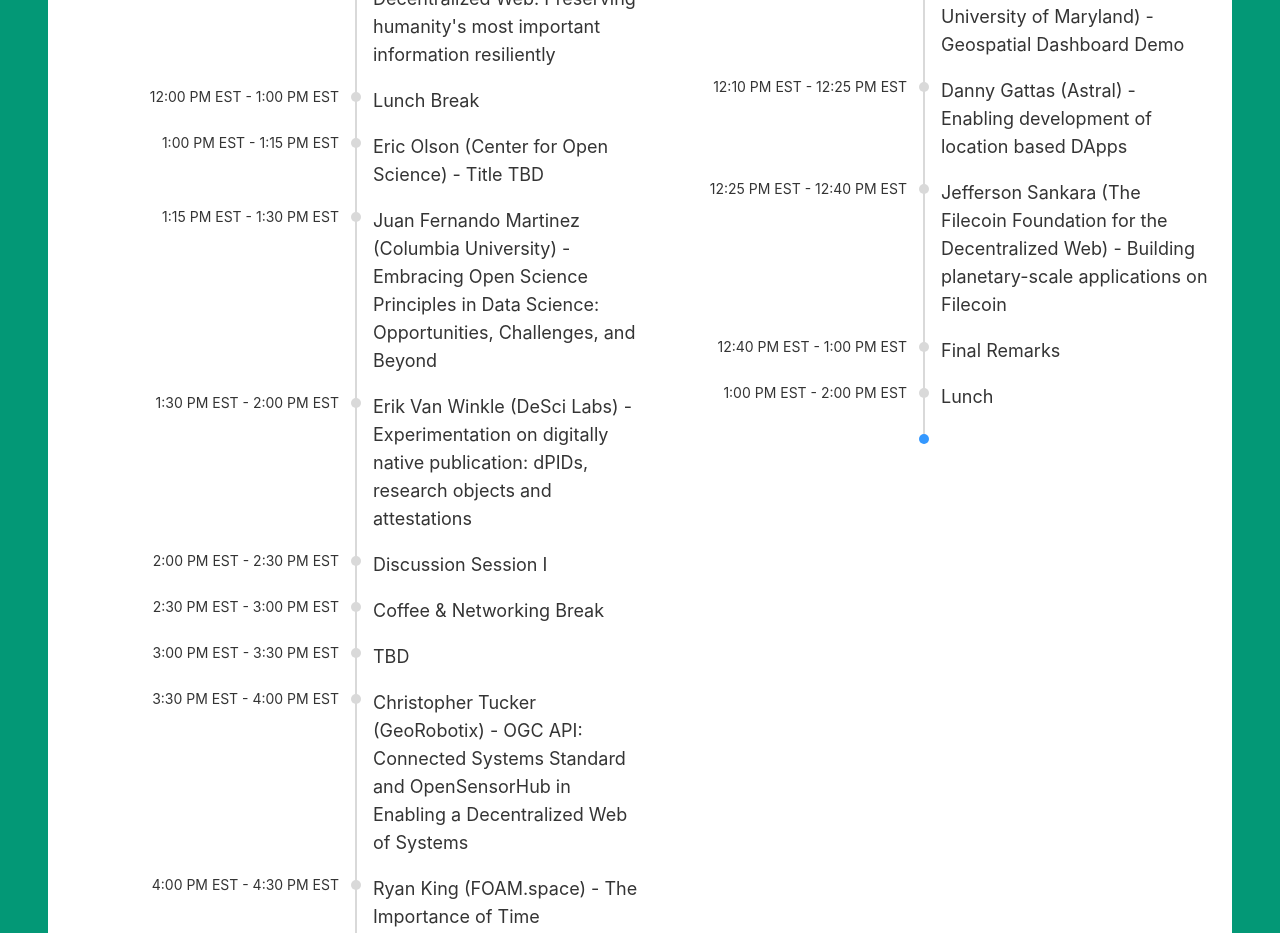
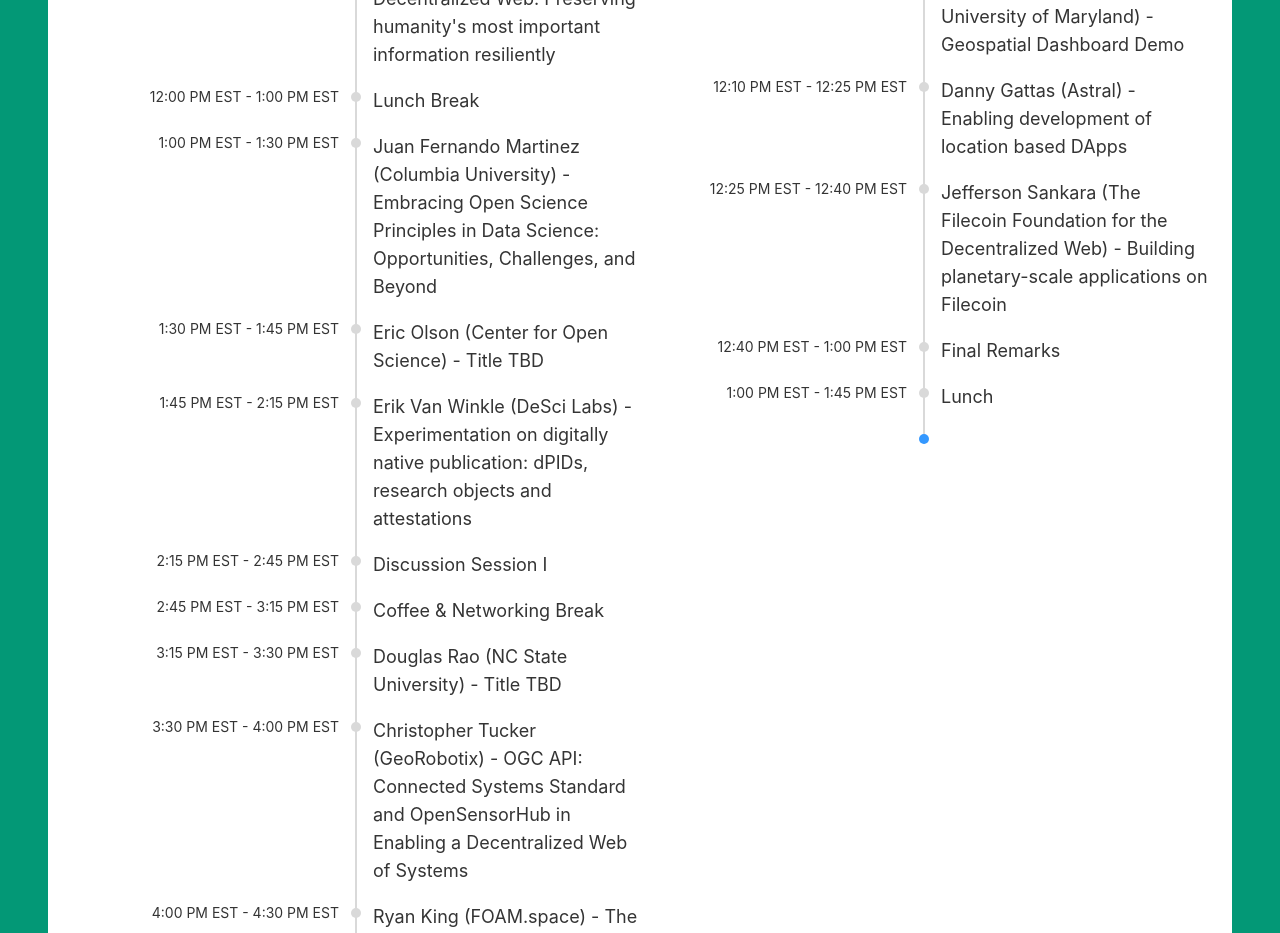
Before and after one commit to easierdata/easier-workshop-site, a React (Create React App) app: page / in a window 1280 px wide. Shown: the part 4240-5173 px from the top of the page. Built offline with nearby package versions, Linux system fonts and the light colour scheme.

Commit message:
Schedule update

```diff
--- a/src/pages/itinerary/itinerary.tsx
+++ b/src/pages/itinerary/itinerary.tsx
@@ -38,23 +38,23 @@ export default function Itinerary(): JSX.Element {
                             <Timeline.Item time="12:00 PM EST - 1:00 PM EST">
                                 <p className="text-lg">Lunch Break</p>
                             </Timeline.Item>
-                            <Timeline.Item time="1:00 PM EST - 1:15 PM EST">
+                            <Timeline.Item time="1:00 PM EST - 1:30 PM EST">
+                                <p className="text-lg">Juan Fernando Martinez (Columbia University) - Embracing Open Science Principles in Data Science: Opportunities, Challenges, and Beyond</p>
+                            </Timeline.Item>
+                            <Timeline.Item time="1:30 PM EST - 1:45 PM EST">
                                 <p className="text-lg">Eric Olson (Center for Open Science) - Title TBD</p>
                             </Timeline.Item>
-                            <Timeline.Item time="1:15 PM EST - 1:30 PM EST">
-                                <p className="text-lg">Juan Fernando Martinez (Columbia University) - Embracing Open Science Principles in Data Science: Opportunities, Challenges, and Beyond</p>
-                            </Timeline.Item>
-                            <Timeline.Item time="1:30 PM EST - 2:00 PM EST">
+                            <Timeline.Item time="1:45 PM EST - 2:15 PM EST">
                                 <p className="text-lg">Erik Van Winkle (DeSci Labs) - Experimentation on digitally native publication: dPIDs, research objects and attestations</p>
                             </Timeline.Item>
-                            <Timeline.Item time="2:00 PM EST - 2:30 PM EST">
+                            <Timeline.Item time="2:15 PM EST - 2:45 PM EST">
                                 <p className="text-lg">Discussion Session I</p>
                             </Timeline.Item>
-                            <Timeline.Item time="2:30 PM EST - 3:00 PM EST">
+                            <Timeline.Item time="2:45 PM EST - 3:15 PM EST">
                                 <p className="text-lg">Coffee & Networking Break</p>
                             </Timeline.Item>
-                            <Timeline.Item time="3:00 PM EST - 3:30 PM EST">
-                                <p className="text-lg">TBD</p>
+                            <Timeline.Item time="3:15 PM EST - 3:30 PM EST">
+                                <p className="text-lg">Douglas Rao (NC State University) - Title TBD</p>
                             </Timeline.Item>
                             <Timeline.Item time="3:30 PM EST - 4:00 PM EST">
                                 <p className="text-lg">Christopher Tucker (GeoRobotix) - OGC API: Connected Systems Standard and OpenSensorHub in Enabling a Decentralized Web of Systems</p>
@@ -104,7 +104,7 @@ export default function Itinerary(): JSX.Element {
                             <Timeline.Item time="12:40 PM EST - 1:00 PM EST">
                                 <p className="text-lg">Final Remarks</p>
                             </Timeline.Item>
-                            <Timeline.Item time="1:00 PM EST - 2:00 PM EST">
+                            <Timeline.Item time="1:00 PM EST - 1:45 PM EST">
                                 <p className="text-lg">Lunch</p>
                             </Timeline.Item>
                             <Timeline.Item />
```
